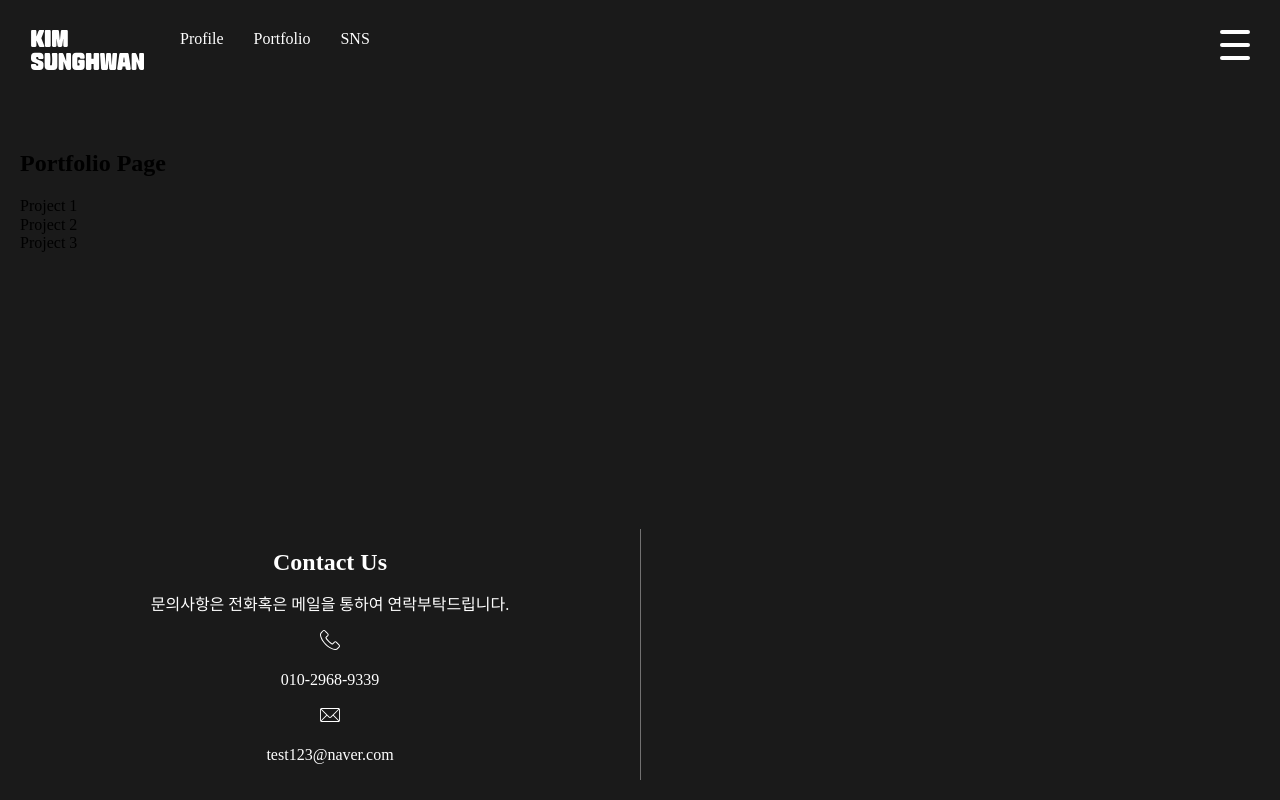
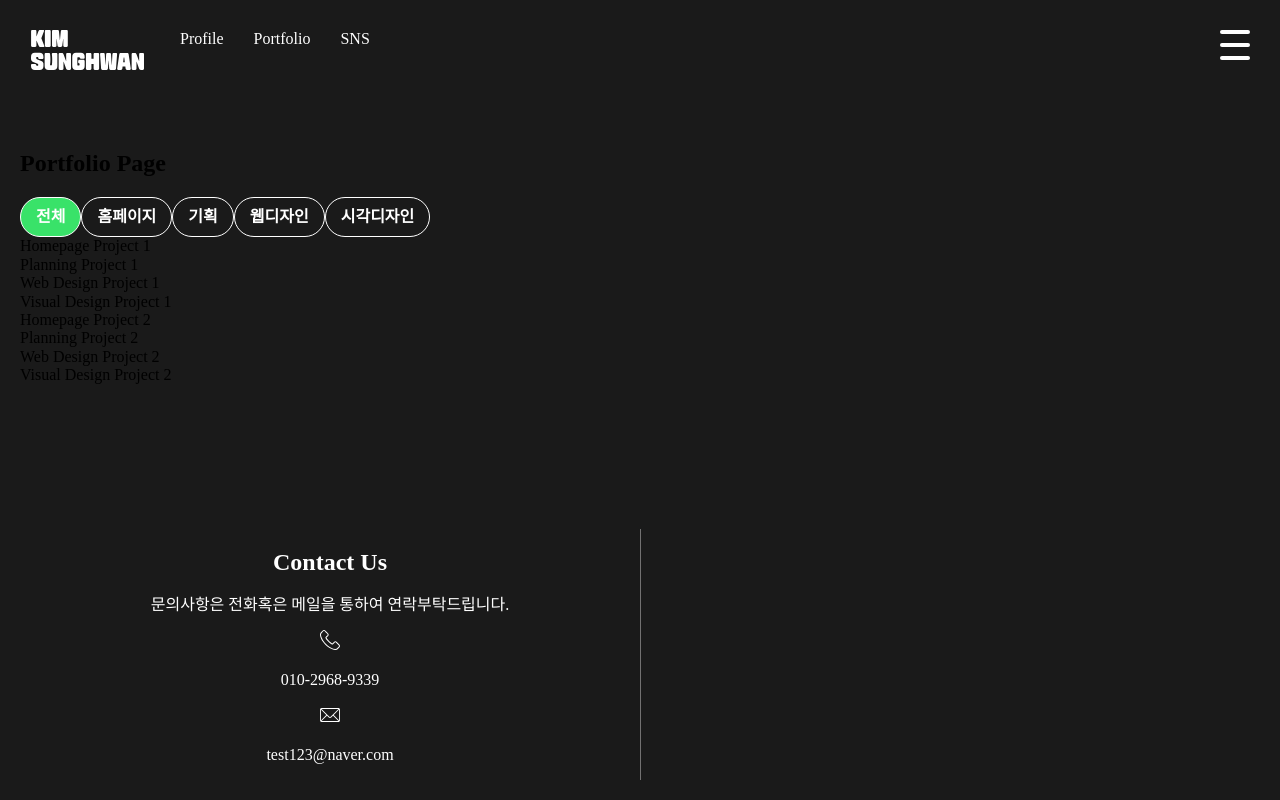
Before and after one commit to pasong0511/my-portfolio, a React (Create React App) app: page /portfolio in a window 1280 px wide. Built offline with nearby package versions, Linux system fonts and the light colour scheme.

Commit message:
feat : tab 컴포넌트 추가

```diff
--- a/src/components/Portfolio.tsx
+++ b/src/components/Portfolio.tsx
@@ -1,18 +1,53 @@
-import React from "react";
+import React, { useState } from "react";
 import { Link } from "react-router-dom";
+import Tab, { ITab } from "./Tab";
+
+const tabDatas = [
+    { number: 0, label: "전체", kategorie: "all" },
+    { number: 1, label: "홈페이지", kategorie: "홈페이지" },
+    { number: 2, label: "기획", kategorie: "기획" },
+    { number: 3, label: "웹디자인", kategorie: "웹디자인" },
+    {
+        number: 4,
+        label: "시각디자인",
+        kategorie: "시각디자인",
+    },
+];
+
+const portfolioDatas = [
+    { id: 1, title: "Homepage Project 1", kategorie: "홈페이지" },
+    { id: 2, title: "Planning Project 1", kategorie: "기획" },
+    { id: 3, title: "Web Design Project 1", kategorie: "웹디자인" },
+    { id: 4, title: "Visual Design Project 1", kategorie: "시각디자인" },
+    { id: 5, title: "Homepage Project 2", kategorie: "홈페이지" },
+    { id: 6, title: "Planning Project 2", kategorie: "기획" },
+    { id: 7, title: "Web Design Project 2", kategorie: "웹디자인" },
+    { id: 8, title: "Visual Design Project 2", kategorie: "시각디자인" },
+];
 
 function Portfolio() {
-    const portfolioItems = [
-        { id: 1, title: "Project 1" },
-        { id: 2, title: "Project 2" },
-        { id: 3, title: "Project 3" },
-    ];
+    const [activeTab, setActiveTab] = useState<ITab>(tabDatas[0]);
+
+    const handleActiveTab = (tab: ITab) => {
+        setActiveTab(tab);
+    };
+
+    const filteredItems = portfolioDatas.filter((item) =>
+        activeTab.kategorie === "all"
+            ? true
+            : item.kategorie === activeTab.kategorie
+    );
 
     return (
         <div>
             <h2>Portfolio Page</h2>
+            <Tab
+                tabDatas={tabDatas}
+                activeTab={activeTab}
+                setActiveTab={handleActiveTab}
+            />
             <ul>
-                {portfolioItems.map((item) => (
+                {filteredItems.map((item) => (
                     <li key={item.id}>
                         <Link to={`/portfolio/${item.id}`}>{item.title}</Link>
                     </li>
--- /dev/null
+++ b/src/components/Tab.tsx
@@ -0,0 +1,61 @@
+import React, { useState } from "react";
+
+export interface ITabProps {
+    tabDatas: ITab[];
+    activeTab?: ITab;
+    setActiveTab: any;
+}
+
+export interface ITab {
+    number: number;
+    label: string;
+    kategorie: string;
+}
+
+function Tab({ tabDatas, activeTab, setActiveTab }: ITabProps) {
+    const handleClick = (tab: ITab) => {
+        setActiveTab(tab);
+    };
+
+    return (
+        <div>
+            <nav>
+                <ul className="menu_tab">
+                    {tabDatas.map((tab) => (
+                        <TabItem
+                            key={tab.kategorie}
+                            tab={tab}
+                            isActive={activeTab?.kategorie === tab.kategorie}
+                            onClick={handleClick}
+                        />
+                    ))}
+                </ul>
+            </nav>
+        </div>
+    );
+}
+
+function TabItem({
+    tab,
+    isActive,
+    onClick,
+}: {
+    tab: ITab;
+    isActive: boolean;
+    onClick: (tab: ITab) => void;
+}) {
+    const handleClick = () => {
+        onClick(tab);
+    };
+
+    return (
+        <li
+            onClick={handleClick}
+            className={`tab_item ${isActive ? "active" : ""}`}
+        >
+            <div>{tab.label}</div>
+        </li>
+    );
+}
+
+export default Tab;
```
Also changed, not shown: src/components/CardList.tsx (added).
